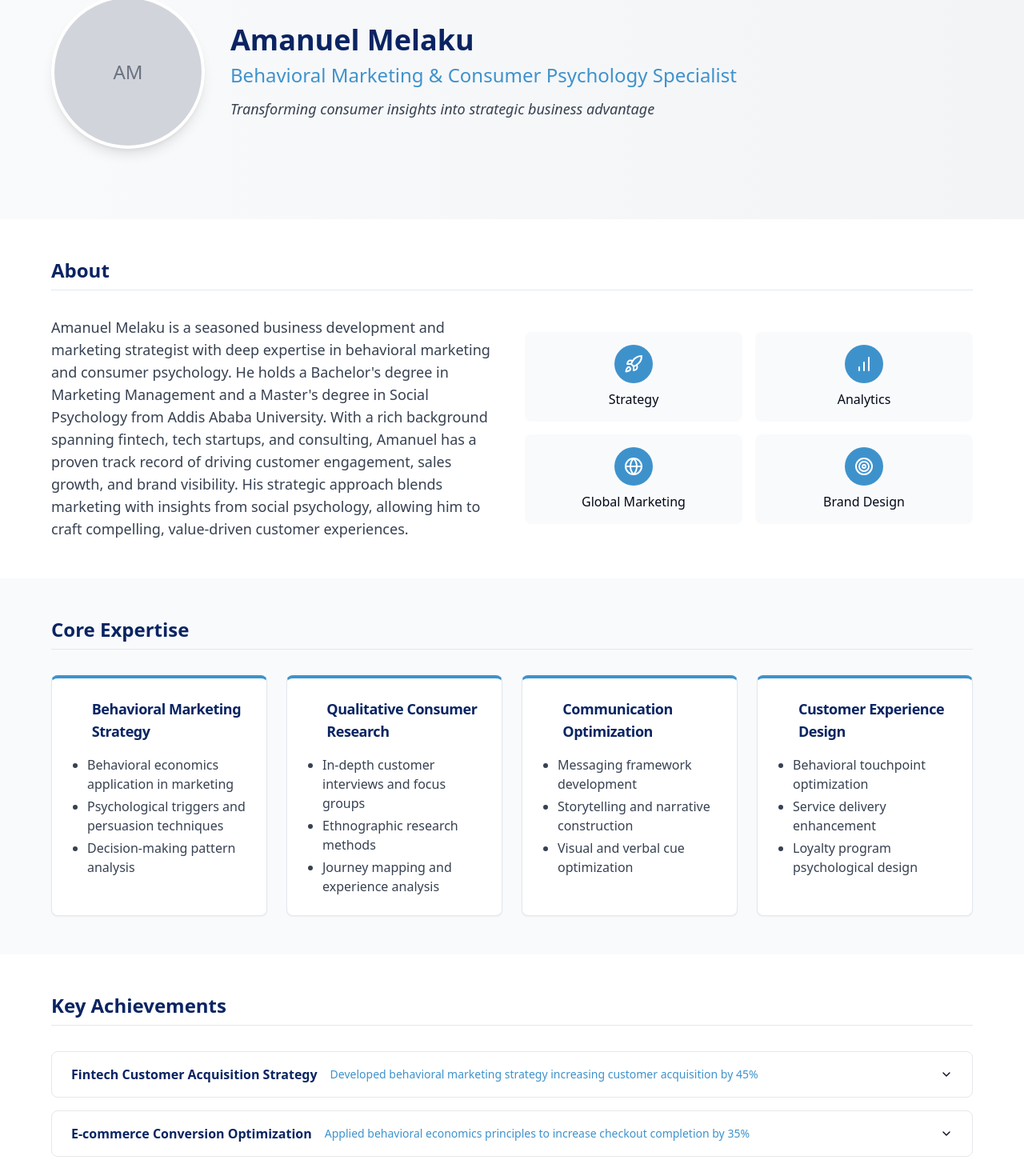
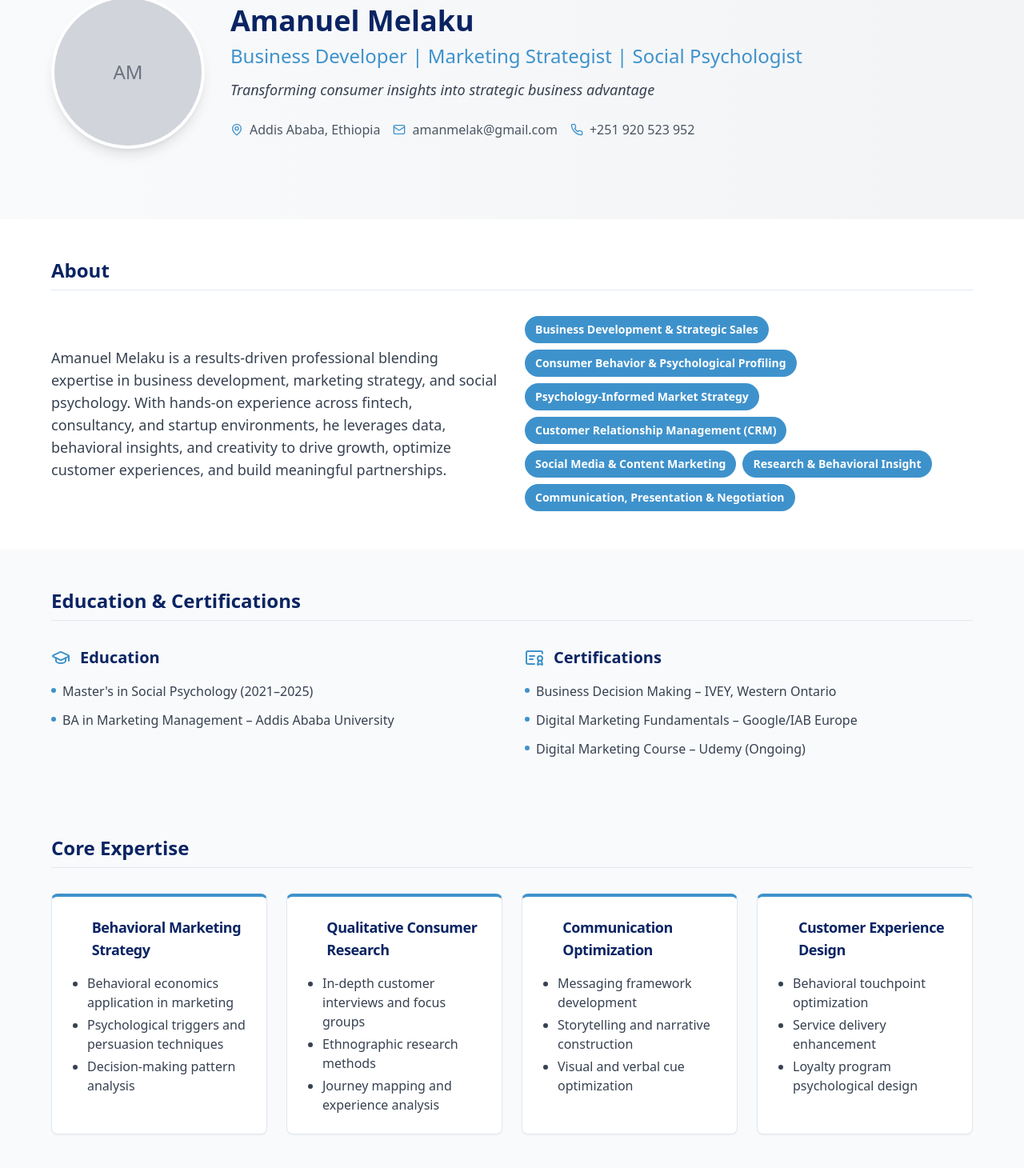
Before and after one commit to Sly-ai/paradigm-page-assembler, a React (Vite) app: page /team/amanuel-melaku in a window 1280 px wide. Shown: the part 210-1670 px from the top of the page at 80% size. Built offline with nearby package versions, Linux system fonts and the light colour scheme.

Commit message:
Refine team member detail
Update Amanuel Melaku's profile with new information.

```diff
--- a/src/components/team/TeamData.ts
+++ b/src/components/team/TeamData.ts
@@ -1,3 +1,4 @@
+
 import { TeamMember } from "./TeamMemberTypes";
 
 // Type-safe team member data
@@ -274,9 +275,14 @@ export const teamMembersData: Record<string, TeamMember> = {
   "amanuel-melaku": {
     name: "Amanuel Melaku",
     role: "Co-founder & Lead – Behavioural Marketing and Customer Insights",
-    title: "Behavioral Marketing & Consumer Psychology Specialist",
+    title: "Business Developer | Marketing Strategist | Social Psychologist",
     tagline: "Transforming consumer insights into strategic business advantage",
-    about: "Amanuel Melaku is a seasoned business development and marketing strategist with deep expertise in behavioral marketing and consumer psychology. He holds a Bachelor's degree in Marketing Management and a Master's degree in Social Psychology from Addis Ababa University. With a rich background spanning fintech, tech startups, and consulting, Amanuel has a proven track record of driving customer engagement, sales growth, and brand visibility. His strategic approach blends marketing with insights from social psychology, allowing him to craft compelling, value-driven customer experiences.",
+    about: "Amanuel Melaku is a results-driven professional blending expertise in business development, marketing strategy, and social psychology. With hands-on experience across fintech, consultancy, and startup environments, he leverages data, behavioral insights, and creativity to drive growth, optimize customer experiences, and build meaningful partnerships.",
+    contact: {
+      location: "Addis Ababa, Ethiopia",
+      email: "amanmelak@gmail.com",
+      phone: "+251 920 523 952"
+    },
     expertise: [
       {
         title: "Behavioral Marketing Strategy",
@@ -325,41 +331,48 @@ export const teamMembersData: Record<string, TeamMember> = {
     ],
     achievements: [
       {
-        title: "Fintech Customer Acquisition Strategy",
+        title: "Sales Manager – eQUB Financial Technologies (2024–Present)",
         points: [
-          "Developed behavioral marketing strategy increasing customer acquisition by 45%",
-          "Redesigned onboarding experience reducing abandonment rate by 30%",
-          "Implemented psychological triggers increasing customer referrals by 60%",
-          "Created behavioral segmentation model improving campaign targeting efficiency"
+          "Spearheaded sales strategy to grow market share and profitability",
+          "Led end-to-end marketing campaigns and trade show presence",
+          "Strengthened client engagement and satisfaction through tailored support",
+          "Oversaw brand consistency and digital marketing efforts"
         ]
       },
       {
-        title: "E-commerce Conversion Optimization",
+        title: "Business Relationship Officer – Moss ICT (2019–2021)",
         points: [
-          "Applied behavioral economics principles to increase checkout completion by 35%",
-          "Redesigned product descriptions based on psychological triggers, boosting sales by 28%",
-          "Implemented social proof mechanisms increasing new customer conversion by 40%",
-          "Created urgency-based marketing campaigns that improved seasonal sales by 53%"
+          "Developed client-focused plans to boost engagement and renewals",
+          "Strengthened B2B partnerships and represented the company in industry events",
+          "Led client feedback initiatives and introduced process improvements"
         ]
       },
       {
-        title: "Telecommunications Customer Retention",
+        title: "Startup Co-founder – Moko's Mobile App (2018–2021)",
         points: [
-          "Designed loyalty program based on behavioral psychology principles, reducing churn by 25%",
-          "Developed communication strategy that increased customer satisfaction scores by 38%",
-          "Created customer feedback loops that improved service delivery and reduced complaints",
-          "Implemented behavioral incentives that increased premium service adoption by 42%"
-        ]
-      },
-      {
-        title: "Financial Services Customer Research",
-        points: [
-          "Led qualitative research uncovering key emotional drivers in financial decision-making",
-          "Developed customer segmentation model based on psychological profiles and behaviors",
-          "Created financial education program aligned with behavioral change principles",
-          "Advised on service design improvements based on customer psychology insights"
+          "Directed business development and digital marketing efforts",
+          "Designed and executed multi-channel marketing strategies",
+          "Managed client acquisition, content creation, and brand visibility"
         ]
       }
+    ],
+    education: [
+      "Master's in Social Psychology (2021–2025)",
+      "BA in Marketing Management – Addis Ababa University"
+    ],
+    certifications: [
+      "Business Decision Making – IVEY, Western Ontario",
+      "Digital Marketing Fundamentals – Google/IAB Europe",
+      "Digital Marketing Course – Udemy (Ongoing)"
+    ],
+    keyStrengths: [
+      "Business Development & Strategic Sales",
+      "Consumer Behavior & Psychological Profiling",
+      "Psychology-Informed Market Strategy",
+      "Customer Relationship Management (CRM)",
+      "Social Media & Content Marketing",
+      "Research & Behavioral Insight",
+      "Communication, Presentation & Negotiation"
     ],
     philosophy: "Understanding the 'why' behind customer behaviors is the key to creating meaningful connections and sustainable growth. True marketing success comes from aligning business objectives with genuine human needs and motivations."
   }
--- a/src/components/team/TeamMemberDetailRevised.tsx
+++ b/src/components/team/TeamMemberDetailRevised.tsx
@@ -1,7 +1,8 @@
+
 import React from "react";
 import { TeamMember } from "./TeamMemberTypes";
 import { Button } from "@/components/ui/button";
-import { Target, BarChart, Globe, Brain, Rocket, ArrowLeft } from "lucide-react";
+import { Target, BarChart, Globe, Brain, Rocket, ArrowLeft, MapPin, Mail, Phone, Award, GraduationCap, Certificate } from "lucide-react";
 import { Card, CardContent, CardHeader, CardTitle } from "@/components/ui/card";
 import {
   Accordion,
@@ -11,6 +12,7 @@ import {
 } from "@/components/ui/accordion";
 import { Link } from "react-router-dom";
 import TechnicalProficienciesSection from "./TechnicalProficienciesSection";
+import { Badge } from "@/components/ui/badge";
 
 interface TeamMemberDetailRevisedProps {
   member: TeamMember;
@@ -28,6 +30,7 @@ const TeamMemberDetailRevised: React.FC<TeamMemberDetailRevisedProps> = ({ membe
 
   // If the member is Ebenezer, we'll show his technical proficiencies
   const isEbenezer = member.name.includes("Ebenezer");
+  const isAmanuel = member.name.includes("Amanuel");
 
   // Tech skills for Ebenezer
   const techSkills = {
@@ -69,6 +72,30 @@ const TeamMemberDetailRevised: React.FC<TeamMemberDetailRevisedProps> = ({ membe
               <p className="text-lg text-gray-700 italic mb-6">
                 {member.tagline || "Transforming brands through data-driven marketing strategies"}
               </p>
+
+              {/* Contact Information - Show for Amanuel */}
+              {isAmanuel && member.contact && (
+                <div className="flex flex-col sm:flex-row gap-4 justify-center md:justify-start mb-6">
+                  {member.contact.location && (
+                    <div className="flex items-center gap-2 text-gray-600">
+                      <MapPin size={16} className="text-[#3E92CC]" />
+                      <span>{member.contact.location}</span>
+                    </div>
+                  )}
+                  {member.contact.email && (
+                    <div className="flex items-center gap-2 text-gray-600">
+                      <Mail size={16} className="text-[#3E92CC]" />
+                      <a href={`mailto:${member.contact.email}`} className="hover:text-[#3E92CC]">{member.contact.email}</a>
+                    </div>
+                  )}
+                  {member.contact.phone && (
+                    <div className="flex items-center gap-2 text-gray-600">
+                      <Phone size={16} className="text-[#3E92CC]" />
+                      <a href={`tel:${member.contact.phone}`} className="hover:text-[#3E92CC]">{member.contact.phone}</a>
+                    </div>
+                  )}
+                </div>
+              )}
             </div>
           </div>
         </div>
@@ -115,6 +142,14 @@ const TeamMemberDetailRevised: React.FC<TeamMemberDetailRevisedProps> = ({ membe
                       <h3 className="font-medium">Strategic Thinking</h3>
                     </div>
                   </>
+                ) : isAmanuel && member.keyStrengths ? (
+                  <div className="col-span-2 flex flex-wrap gap-2">
+                    {member.keyStrengths.map((strength, index) => (
+                      <Badge key={index} className="bg-[#3E92CC] hover:bg-[#0A2463] text-white py-1.5 px-3 text-sm">
+                        {strength}
+                      </Badge>
+                    ))}
+                  </div>
                 ) : (
                   // Original icons for Sosena and others
                   <>
@@ -149,6 +184,53 @@ const TeamMemberDetailRevised: React.FC<TeamMemberDetailRevisedProps> = ({ membe
           </div>
         </div>
       </section>
+
+      {/* Education & Certifications Section - Only for Amanuel */}
+      {isAmanuel && (member.education || member.certifications) && (
+        <section className="py-12 bg-gray-50">
+          <div className="container mx-auto px-4">
+            <div className="max-w-6xl mx-auto">
+              <h2 className="text-2xl font-bold text-[#0A2463] mb-8 pb-2 border-b">Education & Certifications</h2>
+
+              <div className="grid grid-cols-1 md:grid-cols-2 gap-8">
+                {member.education && (
+                  <div>
+                    <div className="flex items-center mb-4">
+                      <GraduationCap size={24} className="text-[#3E92CC] mr-3" />
+                      <h3 className="text-xl font-semibold text-[#0A2463]">Education</h3>
+                    </div>
+                    <ul className="space-y-3">
+                      {member.education.map((item, index) => (
+                        <li key={index} className="flex items-start">
+                          <span className="inline-block w-1.5 h-1.5 rounded-full bg-[#3E92CC] mt-2 mr-2"></span>
+                          <span className="text-gray-700">{item}</span>
+                        </li>
+                      ))}
+                    </ul>
+                  </div>
+                )}
+
+                {member.certifications && (
+                  <div>
+                    <div className="flex items-center mb-4">
+                      <Certificate size={24} className="text-[#3E92CC] mr-3" />
+                      <h3 className="text-xl font-semibold text-[#0A2463]">Certifications</h3>
+                    </div>
+                    <ul className="space-y-3">
+                      {member.certifications.map((item, index) => (
+                        <li key={index} className="flex items-start">
+                          <span className="inline-block w-1.5 h-1.5 rounded-full bg-[#3E92CC] mt-2 mr-2"></span>
+                          <span className="text-gray-700">{item}</span>
+                        </li>
+                      ))}
+                    </ul>
+                  </div>
+                )}
+              </div>
+            </div>
+          </div>
+        </section>
+      )}
 
       {/* Core Expertise Section */}
       <section className="py-12 bg-gray-50">
@@ -255,7 +337,7 @@ const TeamMemberDetailRevised: React.FC<TeamMemberDetailRevisedProps> = ({ membe
               size="lg"
               onClick={() => window.location.href = "/#contact"}
             >
-              {isEbenezer ? "Discuss Innovation Projects" : "Discuss Your Project"}
+              {isEbenezer ? "Discuss Innovation Projects" : isAmanuel ? "Discuss Behavioral Marketing" : "Discuss Your Project"}
             </Button>
 
             <Button
@@ -264,7 +346,7 @@ const TeamMemberDetailRevised: React.FC<TeamMemberDetailRevisedProps> = ({ membe
               size="lg"
               onClick={() => window.location.href = "/#portfolio"}
             >
-              {isEbenezer ? "View Tech Portfolio" : "View Case Studies"}
+              {isEbenezer ? "View Tech Portfolio" : isAmanuel ? "View Case Studies" : "View Case Studies"}
             </Button>
 
             <Button
```
Also changed, not shown: src/components/team/TeamMemberTypes.ts (+10 -0 lines), src/pages/TeamMemberDetail.tsx (+9 -0 lines).
